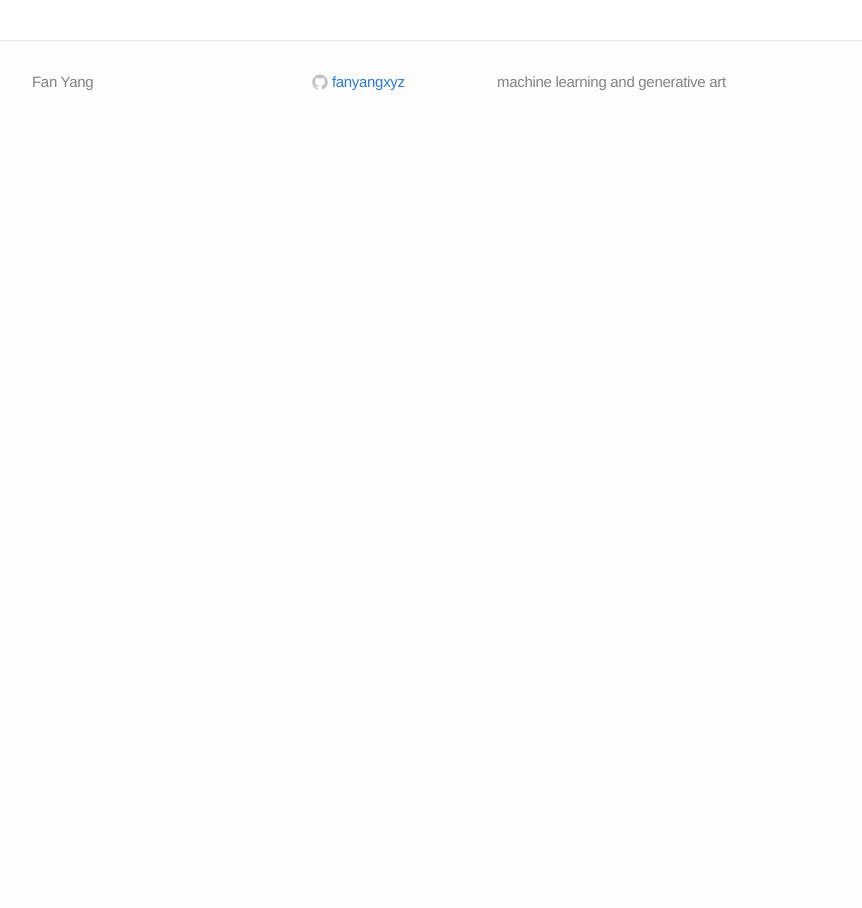
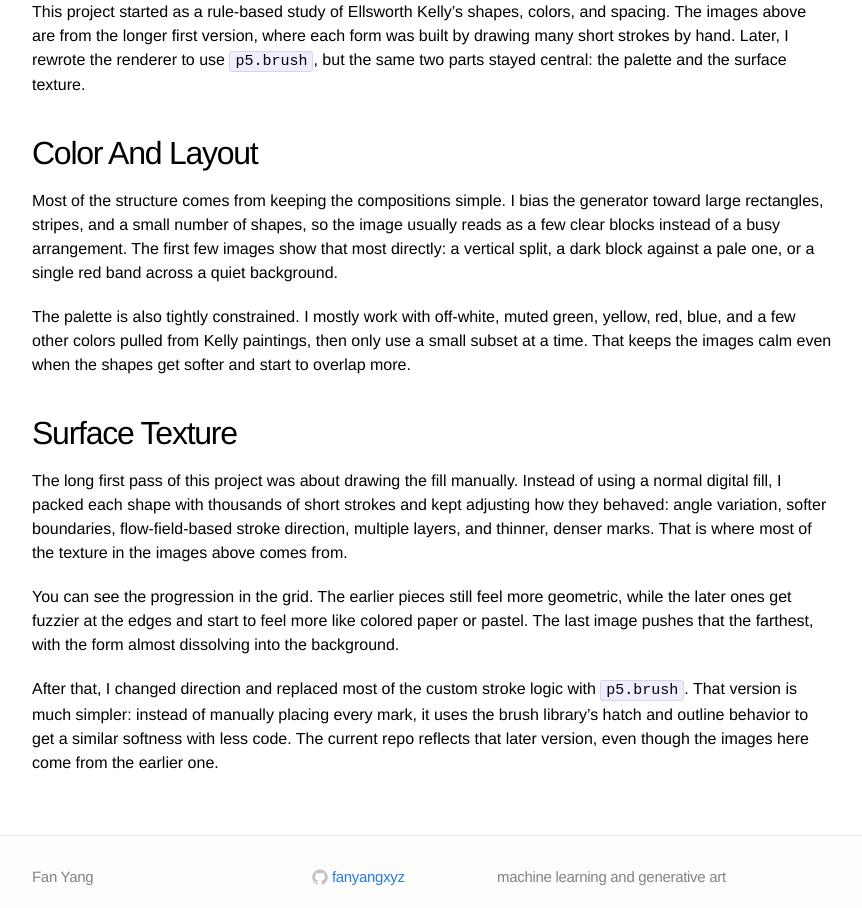
Before and after one commit to fanyangxyz/fanyangxyz.github.io, a Jekyll site: the page built from _posts/2026-01-02-kelly.md, in a window 1280 px wide and 1400 px high, scrolled down 542 px. Shown: the part 492-1400 px from the top of the window, without its empty margins (208-1070 px from the left). Built offline with Jekyll 4.4.1, drawn with Linux system fonts in a browser that asks for light colours; before the commit the page ends 1172 px from its top, so only the background shows below that.

Commit message:
init add by codex

```diff
--- a/_posts/2026-01-02-kelly.md
+++ b/_posts/2026-01-02-kelly.md
@@ -18,3 +18,31 @@ tags: [art,code]
   <div class="recoloringpiece"><img src="/assets/kelly/kelly_artwork_20260102_172559_xywi.png" alt="Kelly artwork 8" /></div>
   <div class="recoloringpiece"><img src="/assets/kelly/kelly_artwork_20260103_143542_qvie.png" alt="Kelly artwork 9" /></div>
 </div>
+
+This project started as a rule-based study of Ellsworth Kelly's shapes, colors, and spacing.
+The images above are from the longer first version, where each form was built by drawing many short strokes by hand.
+Later, I rewrote the renderer to use `p5.brush`, but the same two parts stayed central: the palette and the surface texture.
+
+## Color And Layout
+
+Most of the structure comes from keeping the compositions simple.
+I bias the generator toward large rectangles, stripes, and a small number of shapes, so the image usually reads as a few clear blocks instead of a busy arrangement.
+The first few images show that most directly: a vertical split, a dark block against a pale one, or a single red band across a quiet background.
+
+The palette is also tightly constrained.
+I mostly work with off-white, muted green, yellow, red, blue, and a few other colors pulled from Kelly paintings, then only use a small subset at a time.
+That keeps the images calm even when the shapes get softer and start to overlap more.
+
+## Surface Texture
+
+The long first pass of this project was about drawing the fill manually.
+Instead of using a normal digital fill, I packed each shape with thousands of short strokes and kept adjusting how they behaved: angle variation, softer boundaries, flow-field-based stroke direction, multiple layers, and thinner, denser marks.
+That is where most of the texture in the images above comes from.
+
+You can see the progression in the grid.
+The earlier pieces still feel more geometric, while the later ones get fuzzier at the edges and start to feel more like colored paper or pastel.
+The last image pushes that the farthest, with the form almost dissolving into the background.
+
+After that, I changed direction and replaced most of the custom stroke logic with `p5.brush`.
+That version is much simpler: instead of manually placing every mark, it uses the brush library's hatch and outline behavior to get a similar softness with less code.
+The current repo reflects that later version, even though the images here come from the earlier one.
```
